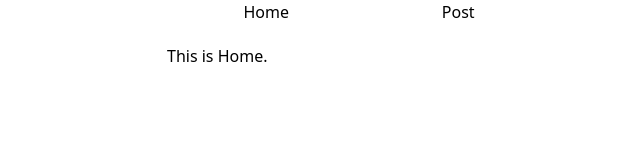
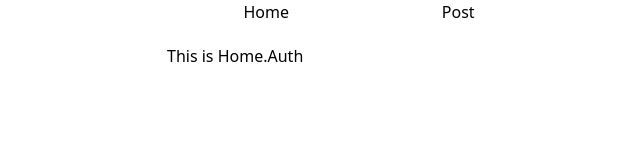
Before and after one commit to gs0428/chrome-extension-test, a React (Vite) app: page /#/ in a window 1280 px wide. Shown: the top 160 px of the page, without its empty margins (281-921 px from the left). Built offline with nearby package versions, Linux system fonts and the light colour scheme; the HTML template or start-up script is replaced by a standard one.

Commit message:
feat: 구글 로그인 구현

```diff
--- a/service-worker.js
+++ b/service-worker.js
@@ -1,5 +1,9 @@
 chrome.runtime.onInstalled.addListener(() => {
   console.log("Extension installed");
+
+  chrome.action.onClicked.addListener(function () {
+    chrome.tabs.create({ url: "index.html" });
+  });
 
   chrome.sidePanel
     .setPanelBehavior({ openPanelOnActionClick: true })
--- a/src/Home.tsx
+++ b/src/Home.tsx
@@ -1,5 +1,16 @@
 const Home = () => {
-  return <div>This is Home.</div>;
+  const onClick = () => {
+    console.log("Authenticating...");
+    chrome.identity.getAuthToken({ interactive: true }, function (token) {
+      console.log(token);
+    });
+  };
+  return (
+    <div>
+      This is Home.
+      <button onClick={onClick}>Auth</button>
+    </div>
+  );
 };
 
 export default Home;
```
Also changed, not shown: manifest.json.
